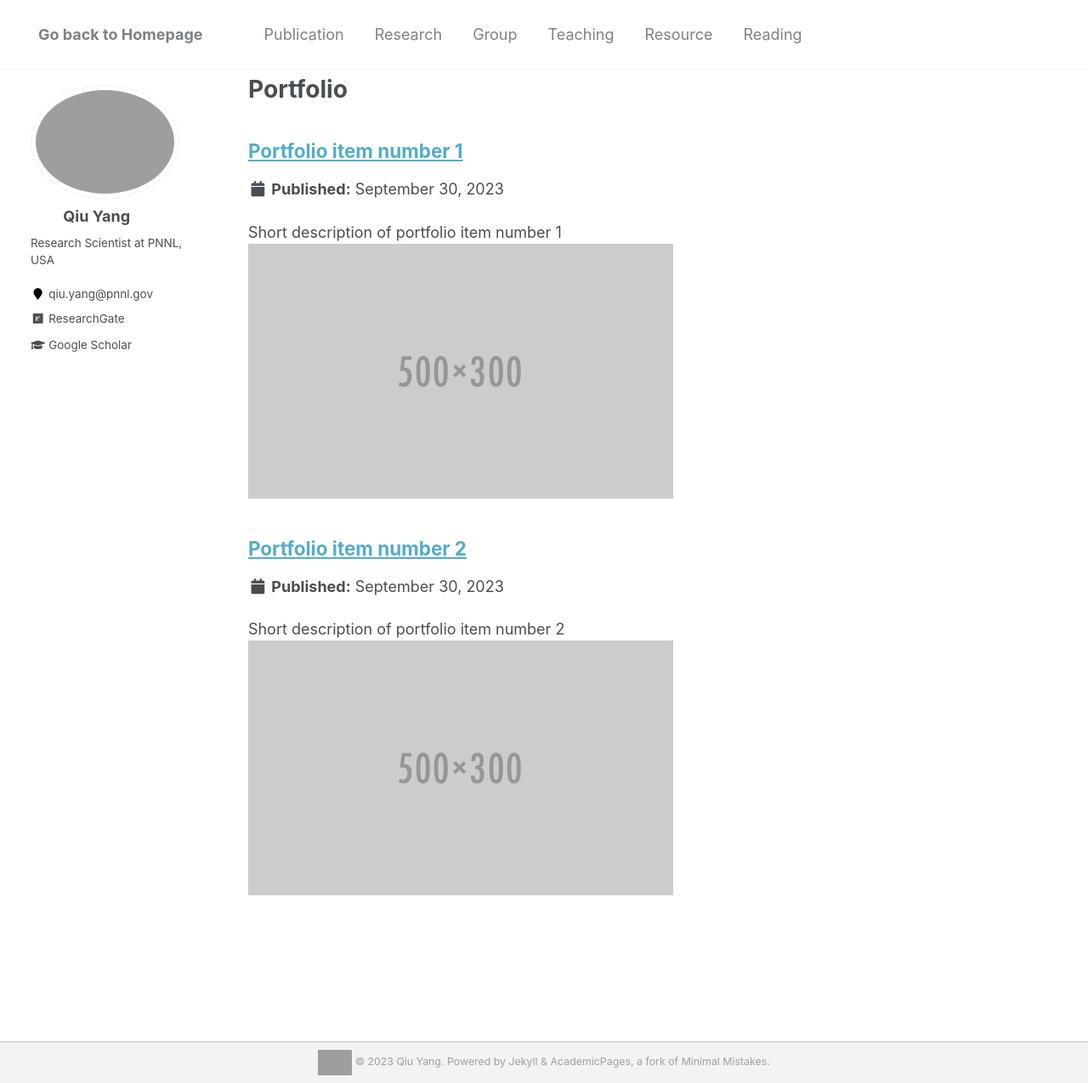
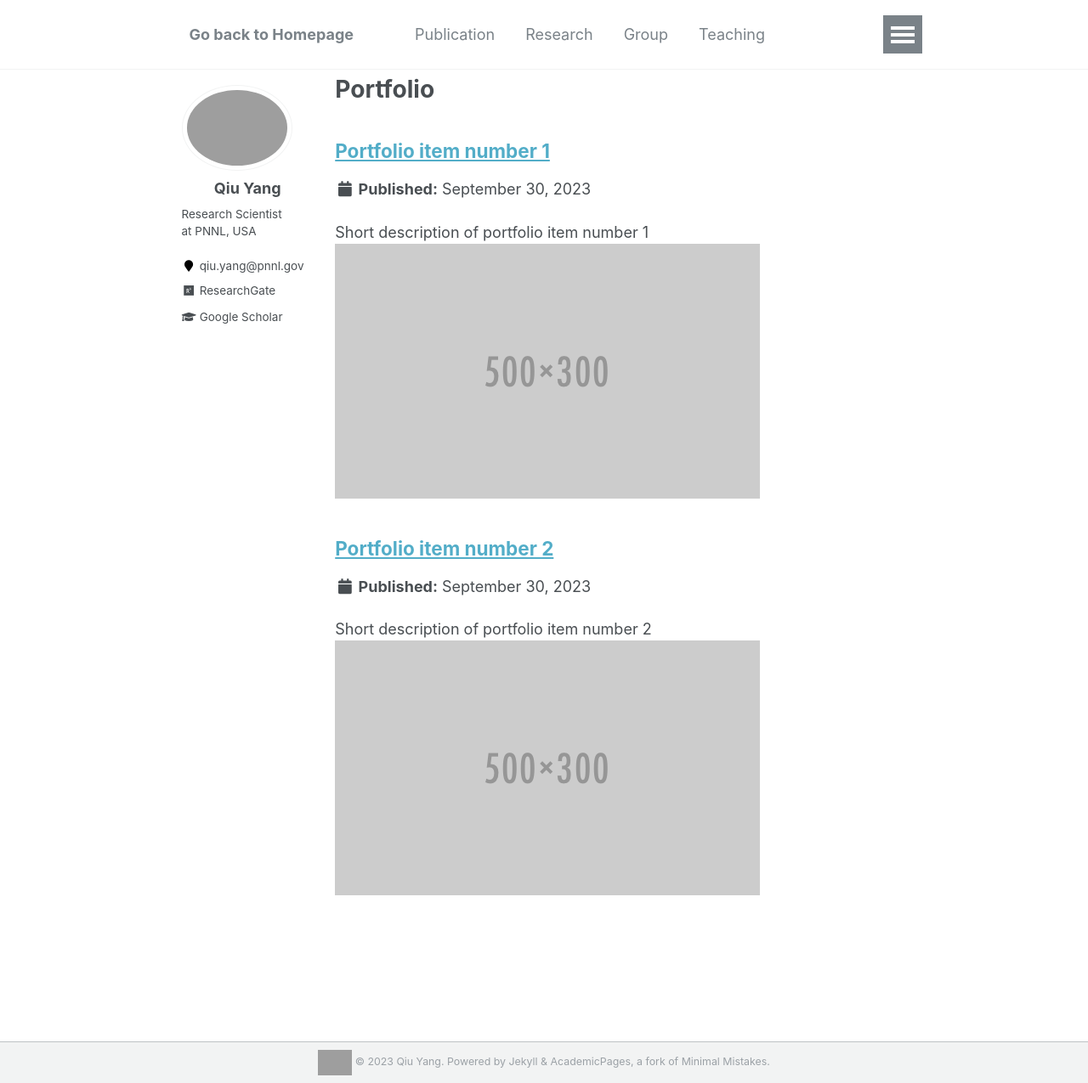
Before and after one commit to qiuyang50/qiuyang50.github.io, a Jekyll site: the page built from _pages/portfolio.html, in a window 1280 px wide and 1275 px high. Shown: the whole window at 85% size. Built offline with Jekyll 4.4.1, drawn with Linux system fonts in a browser that asks for light colours; grey boxes are pictures that could not be loaded.

Commit message:
Update _variables.scss

```diff
--- a/_sass/_variables.scss
+++ b/_sass/_variables.scss
@@ -114,7 +114,7 @@ $small                      : 600px !default;
 $medium                     : 768px !default;
 $medium-wide                : 900px !default;
 $large                      : 925px !default;
-$x-large                    : 1280px !default; /* 1280px */
+$x-large                    : 2560px !default; /* 1280px */
 
 /*
    Grid
```
